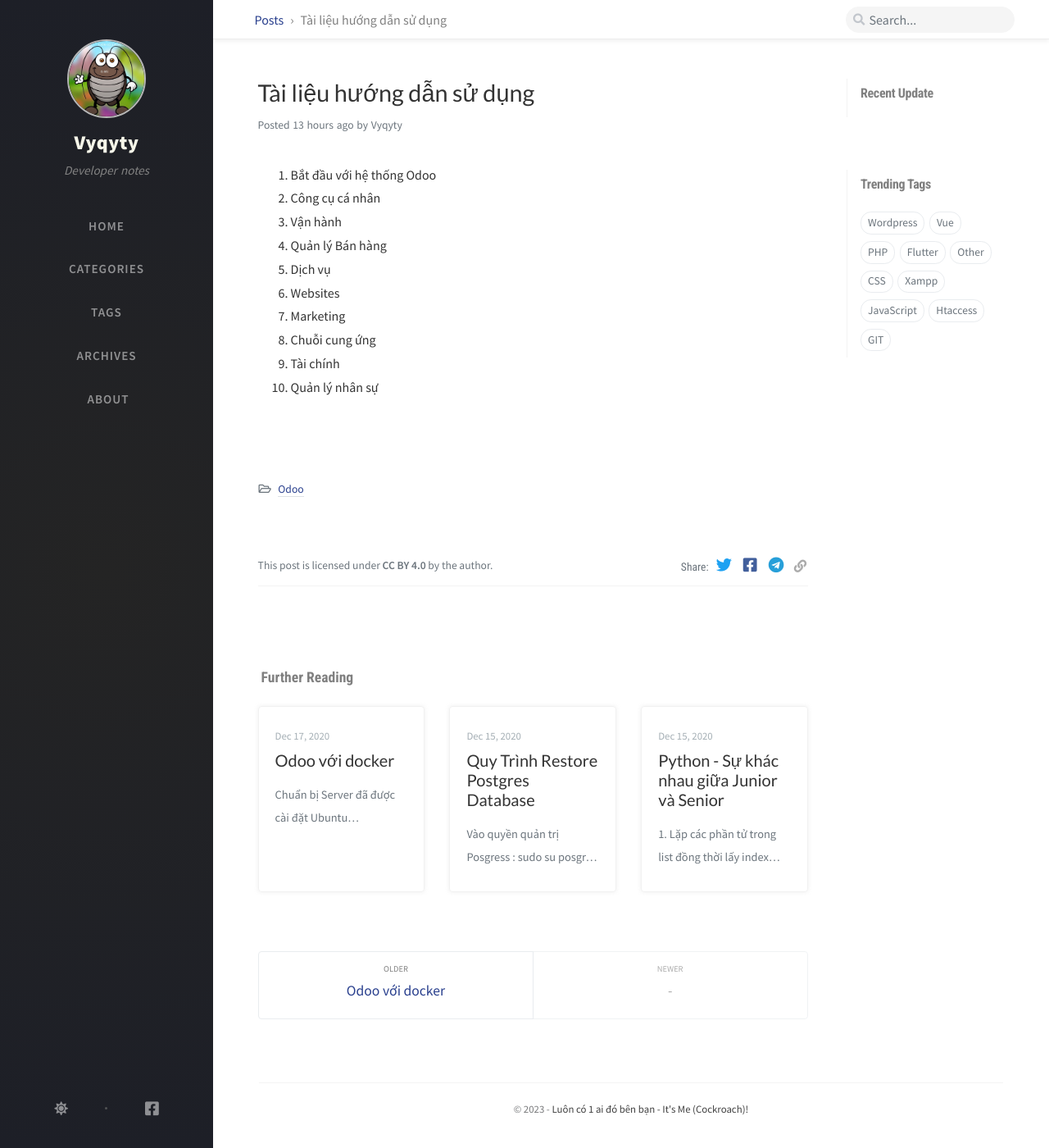
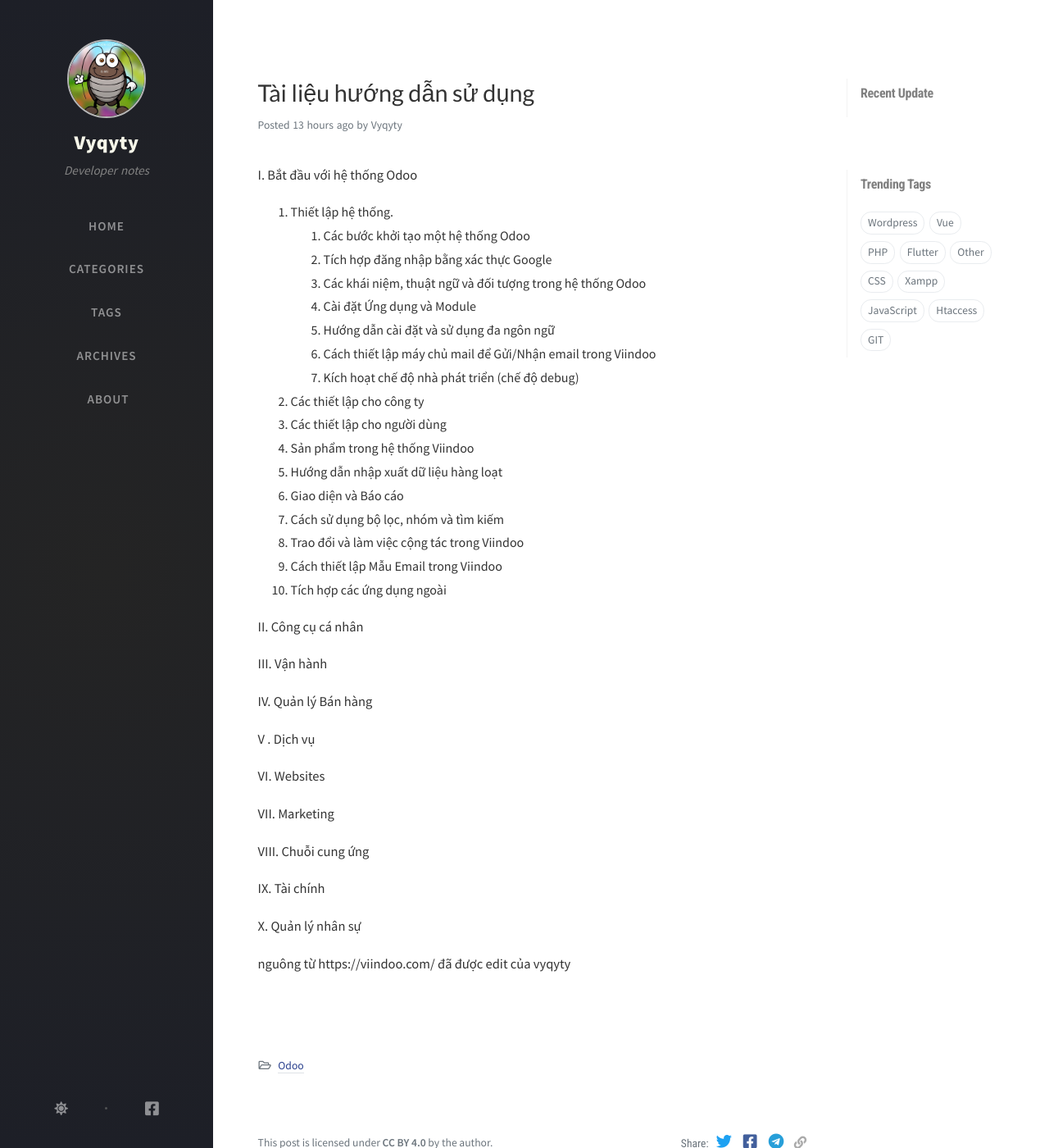
Before and after one commit to vyqyty/vyqyty.github.io, a Jekyll site: the page built from _posts/2023-04-08-odoo-note-tree.md, in a window 1280 px wide and 1400 px high. Shown: the whole window at 82% size. Built offline with Jekyll 4.4.1, drawn with Linux system fonts in a browser that asks for light colours; nearby versions of some CDN libraries; comment, search, counter and statistics services are not loaded.

Commit message:
Update 2023-04-08-odoo-note-tree.md

```diff
--- a/_posts/2023-04-08-odoo-note-tree.md
+++ b/_posts/2023-04-08-odoo-note-tree.md
@@ -10,13 +10,42 @@
 categories: [Odoo]
 tags: []
 ---
-1. Bắt đầu với hệ thống Odoo
-2. Công cụ cá nhân
-3. Vận hành
-4. Quản lý Bán hàng
-5. Dịch vụ
-6. Websites
-7. Marketing
-8. Chuỗi cung ứng
-9. Tài chính
-10. Quản lý nhân sự
+I. Bắt đầu với hệ thống Odoo
+
+  1. Thiết lập hệ thống.
+        1. Các bước khởi tạo một hệ thống Odoo
+        2. Tích hợp đăng nhập bằng xác thực Google
+        3. Các khái niệm, thuật ngữ và đối tượng trong hệ thống Odoo
+        4. Cài đặt Ứng dụng và Module
+        5. Hướng dẫn cài đặt và sử dụng đa ngôn ngữ
+        6. Cách thiết lập máy chủ mail để Gửi/Nhận email trong Viindoo
+        7. Kích hoạt chế độ nhà phát triển (chế độ debug)
+  2. Các thiết lập cho công ty
+  3. Các thiết lập cho người dùng
+  4. Sản phẩm trong hệ thống Viindoo
+  5. Hướng dẫn nhập xuất dữ liệu hàng loạt
+  6. Giao diện và Báo cáo
+  7. Cách sử dụng bộ lọc, nhóm và tìm kiếm
+  8. Trao đổi và làm việc cộng tác trong Viindoo
+  9. Cách thiết lập Mẫu Email trong Viindoo
+  10. Tích hợp các ứng dụng ngoài
+
+II. Công cụ cá nhân
+
+III. Vận hành
+
+IV. Quản lý Bán hàng
+
+V . Dịch vụ
+
+VI. Websites
+
+VII. Marketing
+
+VIII. Chuỗi cung ứng
+
+IX. Tài chính
+
+X. Quản lý nhân sự
+
+nguông từ https://viindoo.com/ đã được edit của vyqyty
```
